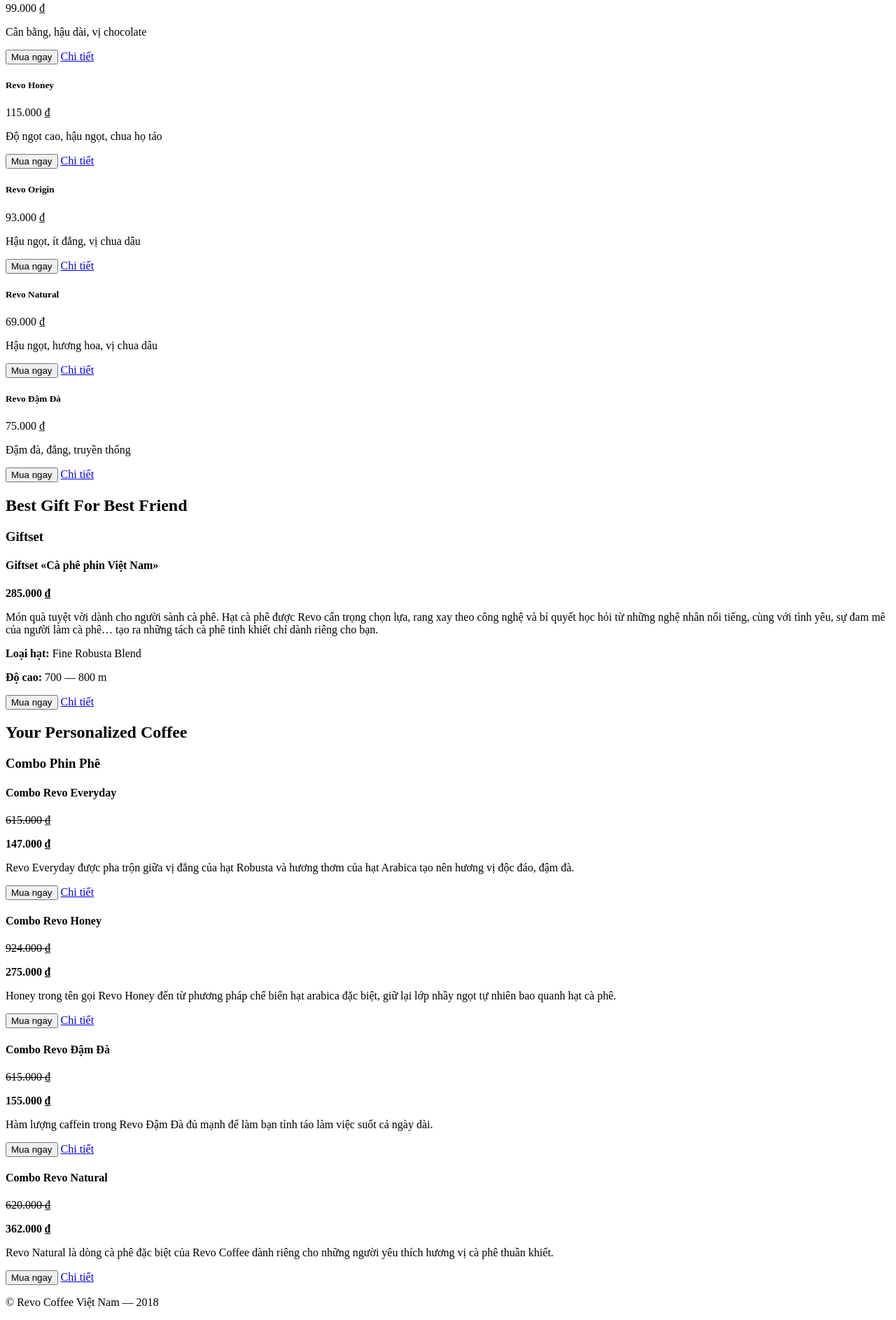
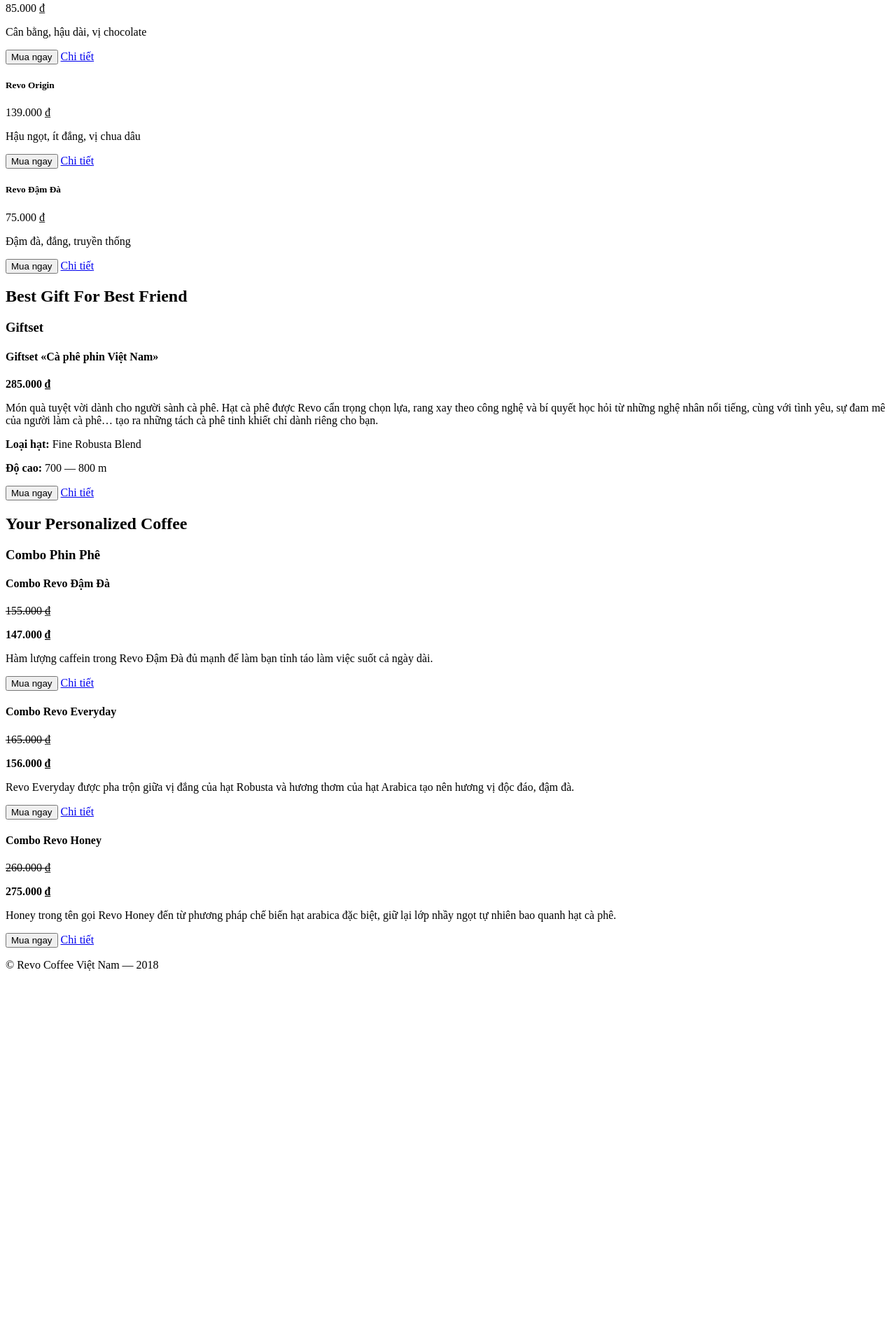
Before and after one commit to qquuasar/my-awesome-project, a plain HTML site: page index.html in a window 1280 px wide. Shown: the part 783-2669 px from the top of the page at 70% size. After the commit the page ends 2187 px from the top, so only its background shows below. Drawn offline with Linux system fonts and the light colour scheme.

Commit message:
fix: fix some minor issues so html is ok

```diff
--- a/index.html
+++ b/index.html
@@ -1,5 +1,5 @@
 <!DOCTYPE html>
-<html lang="ru">
+<html lang="vi">
 <head>
     <meta charset="UTF-8">
     <meta name="viewport" content="width=device-width, initial-scale=1.0">
@@ -27,11 +27,9 @@
             <p>Ваш персонализированный кофе</p>
         </section>
 
-        <!-- Секция BUILD YOUR COFFEE -->
         <section id="build-coffee">
             <h2>Build Your Coffee</h2>
 
-            <!-- Блок BASE -->
             <article>
                 <h3>Base</h3>
                 <h4>Chất lượng</h4>
@@ -41,14 +39,13 @@
                 <p>Những hạt cà&nbsp;phê được lọt xác qua quá trình rang xay kỹ&nbsp;lưỡng và&nbsp;nghiêm ngặt.</p>
             </article>
 
-            <!-- Блок Choose Your Favorite -->
             <article>
                 <h3>Choose Your Favorite</h3>
                 <h4>Chọn đúng vị</h4>
 
                 <div>
                     <h5>Revo Morning</h5>
-                    <p>85.000&nbsp;₫</p>
+                    <p>99.000&nbsp;₫</p>
                     <p>Cân bằng, hậu ngọt, hương hoa</p>
                     <button type="button">Mua ngay</button>
                     <a href="#morning-details">Chi tiết</a>
@@ -56,36 +53,19 @@
 
                 <div>
                     <h5>Revo Everyday</h5>
-                    <p>99.000&nbsp;₫</p>
+                    <p>85.000&nbsp;₫</p>
                     <p>Cân bằng, hậu dài, vị&nbsp;chocolate</p>
                     <button type="button">Mua ngay</button>
                     <a href="#everyday-details">Chi tiết</a>
                 </div>
 
                 <div>
-                    <h5>Revo Honey</h5>
-                    <p>115.000&nbsp;₫</p>
-                    <p>Độ ngọt cao, hậu ngọt, chua họ&nbsp;táo</p>
-                    <button type="button">Mua ngay</button>
-                    <a href="#honey-details">Chi tiết</a>
-                </div>
-
-                <div>
                     <h5>Revo Origin</h5>
-                    <p>93.000&nbsp;₫</p>
+                    <p>139.000&nbsp;₫</p>
                     <p>Hậu ngọt, ít&nbsp;đắng, vị&nbsp;chua dâu</p>
                     <button type="button">Mua ngay</button>
                     <a href="#origin-details">Chi tiết</a>
                 </div>
-
-                <div>
-                    <h5>Revo Natural</h5>
-                    <p>69.000&nbsp;₫</p>
-                    <p>Hậu ngọt, hương hoa, vị&nbsp;chua dâu</p>
-                    <button type="button">Mua ngay</button>
-                    <a href="#natural-details">Chi tiết</a>
-                </div>
-
                 <div>
                     <h5>Revo Đậm Đà</h5>
                     <p>75.000&nbsp;₫</p>
@@ -96,7 +76,7 @@
             </article>
         </section>
 
-        <!-- Секция GIFTSET -->
+
         <section id="giftset">
             <h2>Best Gift For Best Friend</h2>
             <h3>Giftset</h3>
@@ -112,15 +92,23 @@
             </article>
         </section>
 
-        <!-- Секция COMBO PHIN PHÊ -->
         <section id="combo">
             <h2>Your Personalized Coffee</h2>
             <h3>Combo Phin Phê</h3>
 
             <article>
+                <h4>Combo Revo Đậm Đà</h4>
+                <p><del>155.000&nbsp;₫</del></p>
+                <p><strong>147.000&nbsp;₫</strong></p>
+                <p>Hàm lượng caffein trong Revo Đậm Đà đủ mạnh để làm bạn tỉnh táo làm việc suốt cả ngày dài.</p>
+                <button type="button">Mua ngay</button>
+                <a href="#combo-damda">Chi tiết</a>
+            </article>
+
+            <article>
                 <h4>Combo Revo Everyday</h4>
-                <p><del>615.000&nbsp;₫</del></p>
-                <p><strong>147.000&nbsp;₫</strong></p>
+                <p><del>165.000&nbsp;₫</del></p>
+                <p><strong>156.000&nbsp;₫</strong></p>
                 <p>Revo Everyday được pha trộn giữa vị&nbsp;đắng của hạt Robusta và&nbsp;hương thơm của hạt Arabica tạo nên hương vị&nbsp;độc đáo, đậm đà.</p>
                 <button type="button">Mua ngay</button>
                 <a href="#combo-everyday">Chi tiết</a>
@@ -128,29 +116,11 @@
 
             <article>
                 <h4>Combo Revo Honey</h4>
-                <p><del>924.000&nbsp;₫</del></p>
+                <p><del>260.000&nbsp;₫</del></p>
                 <p><strong>275.000&nbsp;₫</strong></p>
                 <p>Honey trong tên gọi Revo Honey đến từ&nbsp;phương pháp chế biến hạt arabica đặc biệt, giữ lại lớp nhầy ngọt tự&nbsp;nhiên bao quanh hạt cà&nbsp;phê.</p>
                 <button type="button">Mua ngay</button>
                 <a href="#combo-honey">Chi tiết</a>
-            </article>
-
-            <article>
-                <h4>Combo Revo Đậm Đà</h4>
-                <p><del>615.000&nbsp;₫</del></p>
-                <p><strong>155.000&nbsp;₫</strong></p>
-                <p>Hàm lượng caffein trong Revo Đậm Đà đủ mạnh để làm bạn tỉnh táo làm việc suốt cả ngày dài.</p>
-                <button type="button">Mua ngay</button>
-                <a href="#combo-damda">Chi tiết</a>
-            </article>
-
-            <article>
-                <h4>Combo Revo Natural</h4>
-                <p><del>620.000&nbsp;₫</del></p>
-                <p><strong>362.000&nbsp;₫</strong></p>
-                <p>Revo Natural là&nbsp;dòng cà&nbsp;phê đặc biệt của Revo Coffee dành riêng cho những người yêu thích hương vị&nbsp;cà&nbsp;phê thuần khiết.</p>
-                <button type="button">Mua ngay</button>
-                <a href="#combo-natural">Chi tiết</a>
             </article>
         </section>
     </main>
```
